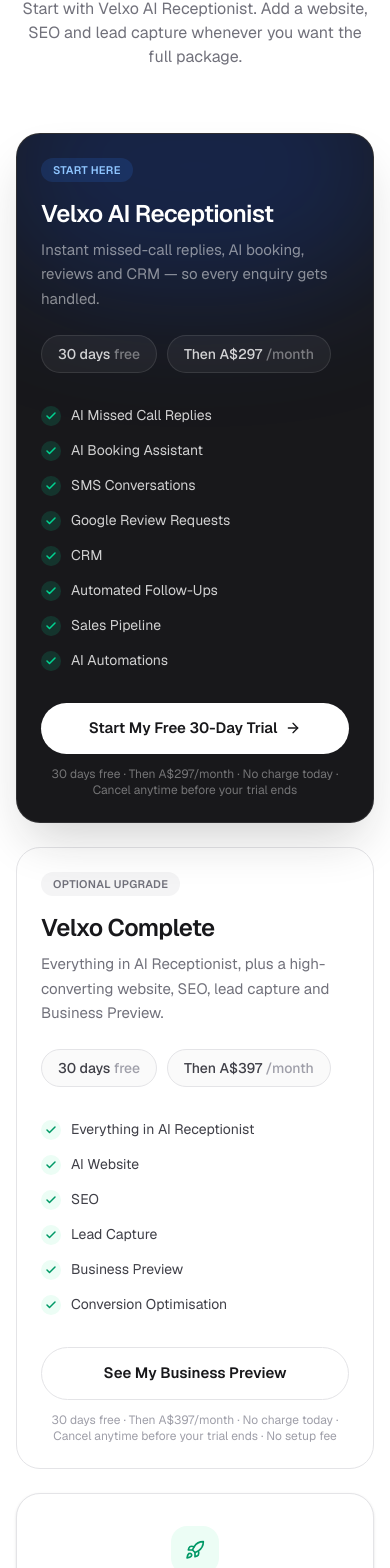
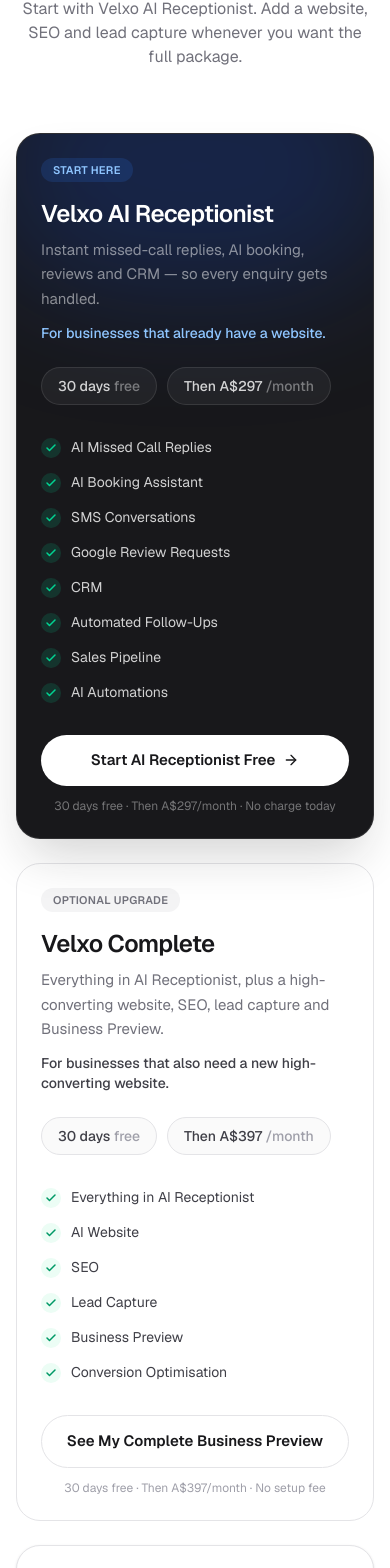
Before and after one commit to sohaibbb-dotcom/velxo-plumber-funnel, a Next.js app: page / in a window 390 px wide. Shown: the part 9315-10883 px from the top of the page. Built offline with nearby package versions, Linux system fonts and the light colour scheme.

Commit message:
feat: clarify package paths and CTAs

```diff
--- a/src/components/sections/Pricing.tsx
+++ b/src/components/sections/Pricing.tsx
@@ -8,10 +8,10 @@
 const EASE = [0.16, 1, 0.3, 1] as const;
 
 const TRUST_LINE =
-  "30 days free · Then A$297/month · No charge today · Cancel anytime before your trial ends";
+  "30 days free · Then A$297/month · No charge today";
 
 const COMPLETE_TRUST_LINE =
-  "30 days free · Then A$397/month · No charge today · Cancel anytime before your trial ends · No setup fee";
+  "30 days free · Then A$397/month · No setup fee";
 
 const receptionistFeatures = [
   "AI Missed Call Replies",
@@ -64,7 +64,7 @@
             whileInView={{ opacity: 1, y: 0 }}
             viewport={{ once: true, amount: 0.15 }}
             transition={{ duration: 0.7, ease: EASE }}
-            className="relative flex h-full flex-col overflow-hidden rounded-3xl border border-white/10 bg-zinc-900 p-6 shadow-2xl shadow-zinc-900/20 sm:p-9"
+            className="relative order-1 flex h-full flex-col overflow-hidden rounded-3xl border border-white/10 bg-zinc-900 p-6 shadow-2xl shadow-zinc-900/20 sm:p-9"
           >
             <div
               aria-hidden
@@ -81,6 +81,9 @@
             <p className="relative mt-2 text-[15px] leading-relaxed text-white/50">
               Instant missed-call replies, AI booking, reviews and CRM — so every
               enquiry gets handled.
+            </p>
+            <p className="relative mt-3 text-sm font-medium text-blue-300">
+              For businesses that already have a website.
             </p>
 
             <div className="relative mt-6 flex flex-wrap items-center gap-2.5">
@@ -104,7 +107,7 @@
                 href={TRIAL_CTA_HREF}
                 className="group inline-flex items-center justify-center gap-2 rounded-full bg-white px-6 py-3.5 text-[15px] font-semibold text-zinc-900 transition-colors duration-200 hover:bg-zinc-100"
               >
-                Start My Free 30-Day Trial
+                Start AI Receptionist Free
                 <ArrowRight className="h-4 w-4 transition-transform duration-200 group-hover:translate-x-0.5" />
               </a>
               <p className="text-center text-xs text-white/40">{TRUST_LINE}</p>
@@ -118,7 +121,7 @@
             whileInView={{ opacity: 1, y: 0 }}
             viewport={{ once: true, amount: 0.15 }}
             transition={{ duration: 0.7, delay: 0.1, ease: EASE }}
-            className="flex h-full scroll-mt-24 flex-col rounded-3xl border border-zinc-200 bg-white p-6 sm:p-9"
+            className="order-2 flex h-full scroll-mt-24 flex-col rounded-3xl border border-zinc-200 bg-white p-6 sm:p-9"
           >
             <span className="inline-flex w-fit items-center rounded-full bg-zinc-100 px-3 py-1 text-[11px] font-semibold tracking-wide text-zinc-500 uppercase">
               Optional Upgrade
@@ -130,6 +133,9 @@
             <p className="mt-2 text-[15px] leading-relaxed text-zinc-500">
               Everything in AI Receptionist, plus a high-converting website, SEO,
               lead capture and Business Preview.
+            </p>
+            <p className="mt-3 text-sm font-medium text-zinc-700">
+              For businesses that also need a new high-converting website.
             </p>
 
             <div className="mt-6 flex flex-wrap items-center gap-2.5">
@@ -152,7 +158,7 @@
                 href={PREVIEW_FORM_PATH}
                 className="inline-flex w-full items-center justify-center gap-2 rounded-full border border-zinc-200 px-6 py-3.5 text-[15px] font-semibold text-zinc-900 transition-colors duration-200 hover:bg-zinc-50"
               >
-                See My Business Preview
+                See My Complete Business Preview
               </Link>
               <p className="text-center text-xs text-zinc-400">{COMPLETE_TRUST_LINE}</p>
             </div>
```
